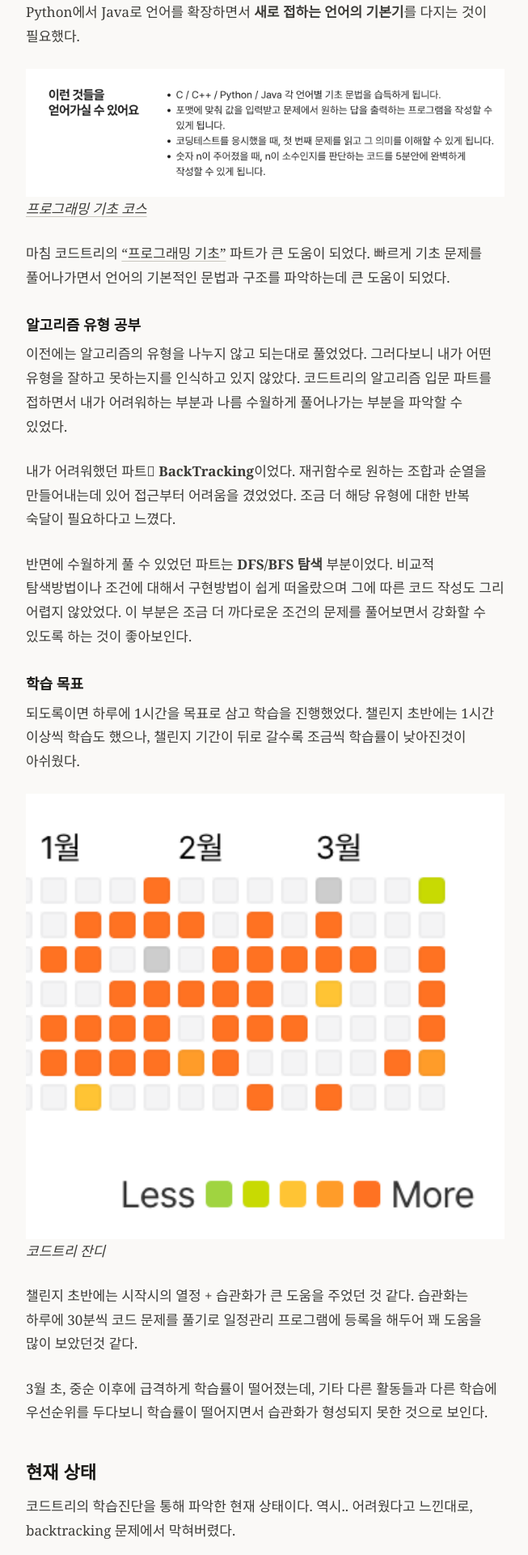
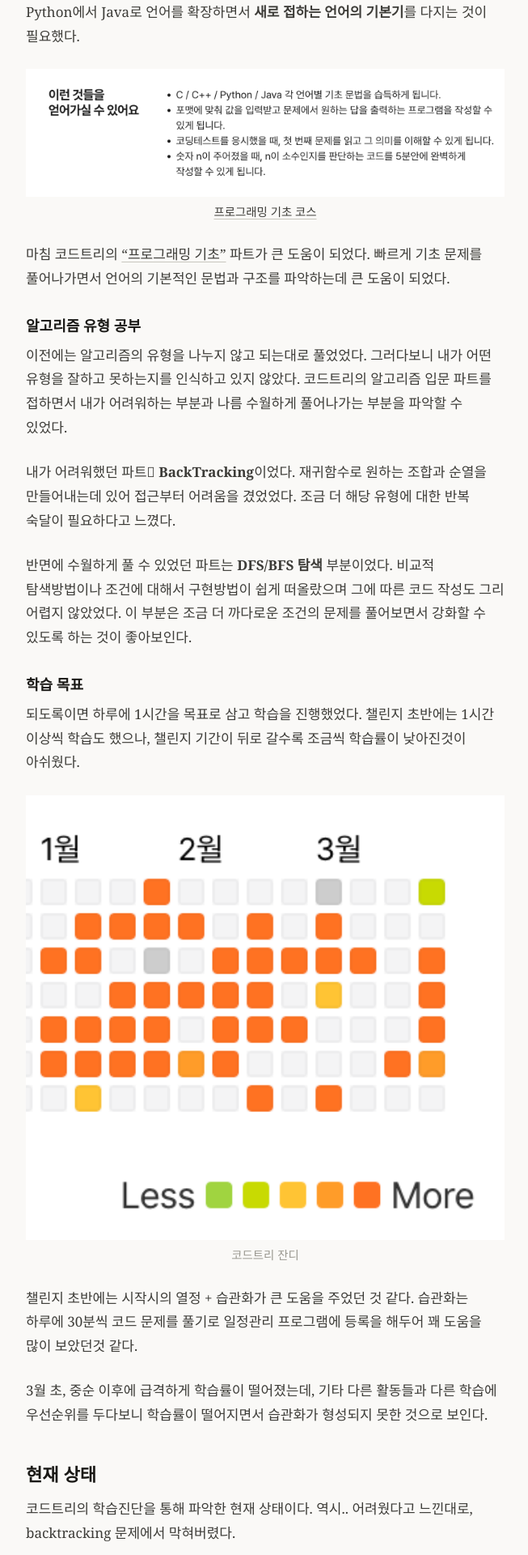
Before and after one commit to Dongmin-Sim/Dongmin-Sim.github.io, a Jekyll site: the page built from _posts/2024-03-29-codetree-review-2.md, in a window 1280 px wide. Shown: the part 743-2663 px from the top of the page at 81% size, without its empty margins (312-965 px from the left). Built offline with Jekyll 4.4.1, drawn with Linux system fonts in a browser that asks for light colours.

Commit message:
style: add image caption styling in post content
Style <em> tags following <img> as centered, smaller, muted captions
using the img + em adjacency pattern from Kramdown's markdown output.

Co-Authored-By: Claude Opus 4.6 (1M context) <noreply@anthropic.com>

```diff
--- a/_sass/_layout.scss
+++ b/_sass/_layout.scss
@@ -113,6 +113,15 @@
   > *:last-child {
     margin-bottom: 0;
   }
+
+  > p > img + em {
+    display: block;
+    text-align: center;
+    font-size: 0.85em;
+    color: $color-muted;
+    font-style: normal;
+    margin-top: 0.4em;
+  }
 }
 
 // TOC
```
